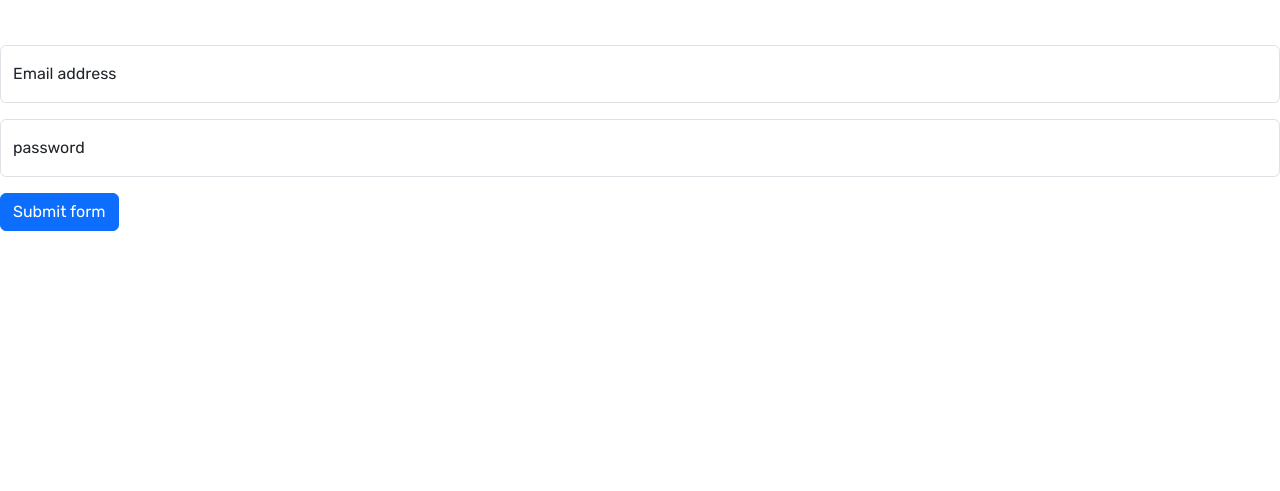
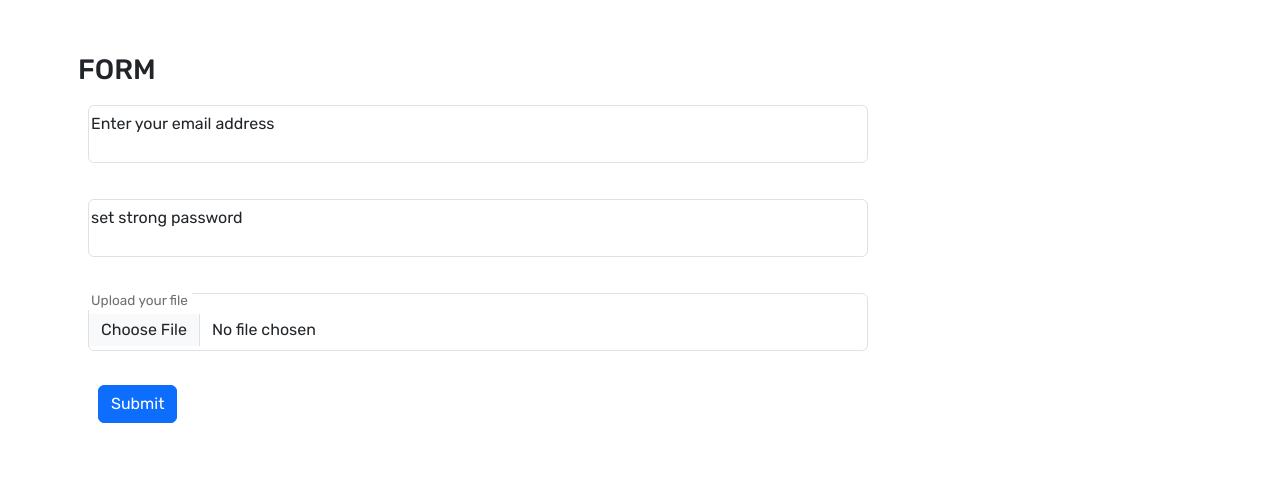
Before and after one commit to RatnaSubedi/allaboutbootstrap, a plain HTML site: page portfolio.html in a window 1280 px wide. Shown: the part 501-992 px from the top of the page. Before the commit the page ends 800 px from the top, so only its background shows below. Drawn offline with nearby package versions, Linux system fonts and the light colour scheme.

Commit message:
vendor only filr adde

```diff
--- a/portfolio.html
+++ b/portfolio.html
@@ -78,6 +78,7 @@
         <p class="card-text">Specialities:...........</p>
         <a href="#" class="btn btn-outline-primary">View profile</a>
       </div>
+
     </div>
    <section class="container my-5">
       <h2 class="Highlights"></h2>
@@ -93,22 +94,29 @@
    </div>
   </section>
   <!----vendor only form-->
-  <form>
+  <div class="container p-2">
+  <form enctype="multipart/form-data fa-align-center" aria-hidden="true"></i>
+    <h3 class="heading" > FORM</h3>
     <div class="form-floating mb-3">
-      <input type="email" class="form-control" id="email" placeholder="enter your email address">
-      <label for="email" class="form-label">Email address</label>
+      <input type="email" class="form-control" id="email" placeholder="enter email">
+      <label for="email" class="form-label">Enter your email address</label>
     </div>
     <div class="form-floating mb-3">
-      <input type="password" class="form-control" id="password" placeholder="set your oen password">
-      <label for="password" class="form-label">password</label>
+      <input type="password" class="form-control" id="password" placeholder="set password">
+      <label for="password" class="form-label">set strong password</label>
     </div>
     <div class="form-floating mb-3">
-      <button class="btn btn-primary" type="submit">Submit form</button>
+      <be></be>
+      <input  type="file" class="form-control" id="files" name="your file">
+      <br>
+      <label for="files">Upload your file</label>
+    <div class="form-floating mb-4 ">
+      <button class="btn btn-primary" type="submit">Submit</button>
     </div>
-  </form>
+   </form>
+  </div>
 
 
-
-    <script src="https://cdn.jsdelivr.net/npm/bootstrap@5.3.7/dist/js/bootstrap.bundle.min.js" integrity="sha384-ndDqU0Gzau9qJ1lfW4pNLlhNTkCfHzAVBReH9diLvGRem5+R9g2FzA8ZGN954O5Q" crossorigin="anonymous"></script>
+   <script src="https://cdn.jsdelivr.net/npm/bootstrap@5.3.7/dist/js/bootstrap.bundle.min.js" integrity="sha384-ndDqU0Gzau9qJ1lfW4pNLlhNTkCfHzAVBReH9diLvGRem5+R9g2FzA8ZGN954O5Q" crossorigin="anonymous"></script>
   </body>
 </html>
--- a/styles.css
+++ b/styles.css
@@ -24,3 +24,10 @@ border-radius: 10px;
    transform: scale(1.1);
    transition: o.2 ease;
 }
+.form-floating{
+   padding: 10px;
+   width: 50rem;
+}
+.heading{
+   text-align: centre;
+}
```
